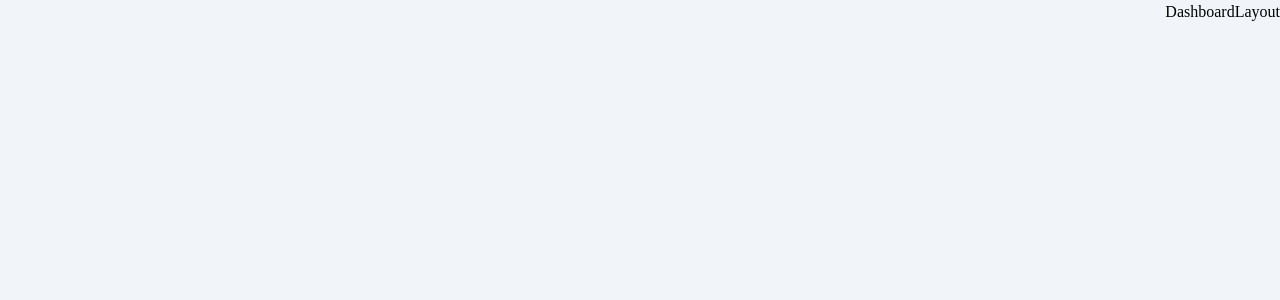
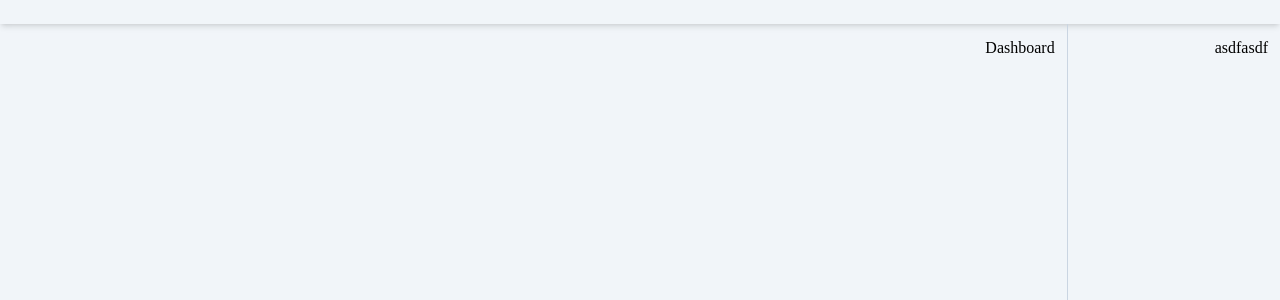
Before and after one commit to sajjad-alinia/note-taking-fe, a React (Vite) app: page /dashboard in a window 1280 px wide. Shown: the top 300 px of the page. Built offline with nearby package versions, Linux system fonts and the light colour scheme; sample sign-in values are in the browser's storage; a web font is replaced by a local one.

Commit message:
fix: :wrench: update layout dashboard

```diff
--- a/src/layouts/DashboardLayout.tsx
+++ b/src/layouts/DashboardLayout.tsx
@@ -1,5 +1,28 @@
+import { Outlet } from "react-router-dom";
+
 const DashboardLayout = () => {
-  return <div className="w-svw h-svh bg-slate-100">DashboardLayout</div>;
+  return (
+    <div className="w-full h-screen bg-slate-100">
+      <Navbar />
+      <div className="flex w-full h-full">
+        <Sidebar />
+        <main className="p-3">
+          <Outlet />
+        </main>
+      </div>
+    </div>
+  );
 };
 
 export default DashboardLayout;
+
+const Navbar = () => {
+  const fullname = localStorage.getItem("fullname");
+  return <div className="w-full shadow-md p-3">{fullname}</div>;
+};
+
+const Sidebar = () => {
+  return (
+    <div className="w-2/12 h-full border-l border-slate-300 p-3">asdfasdf</div>
+  );
+};
```
